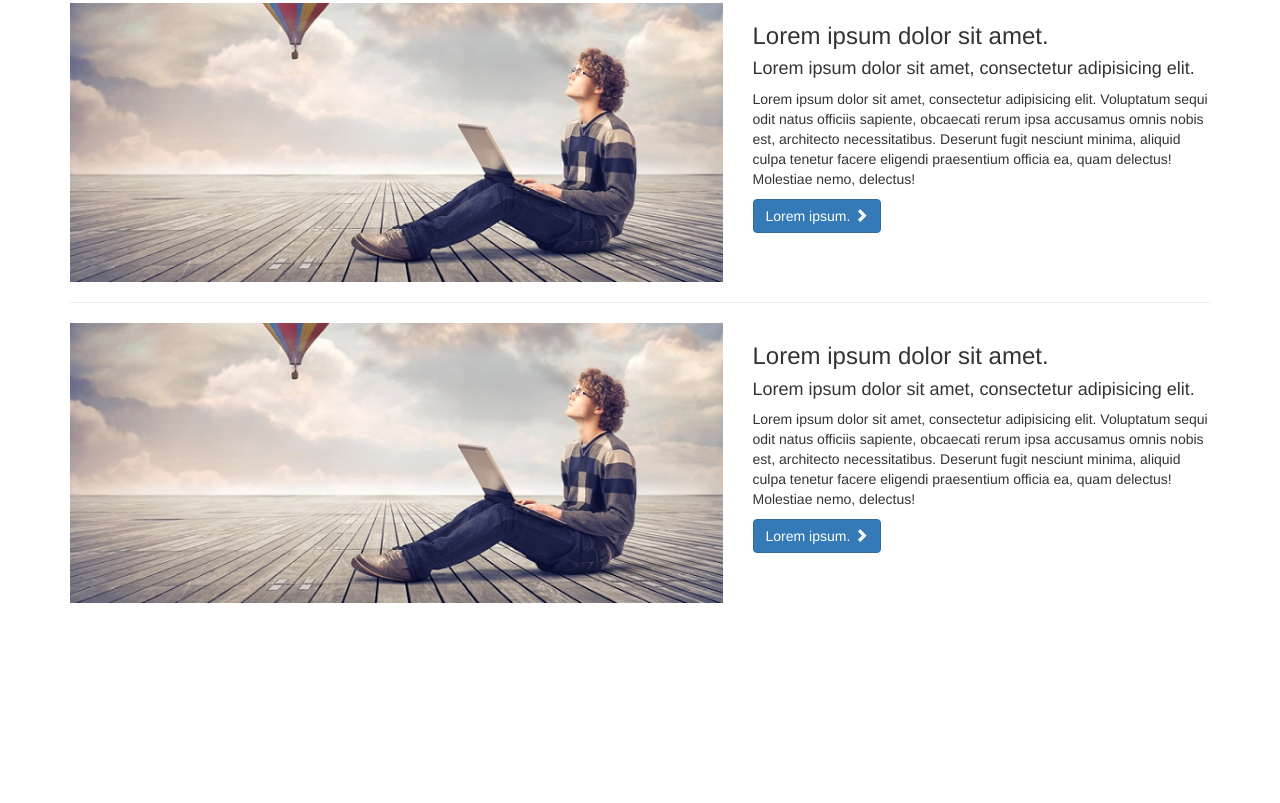
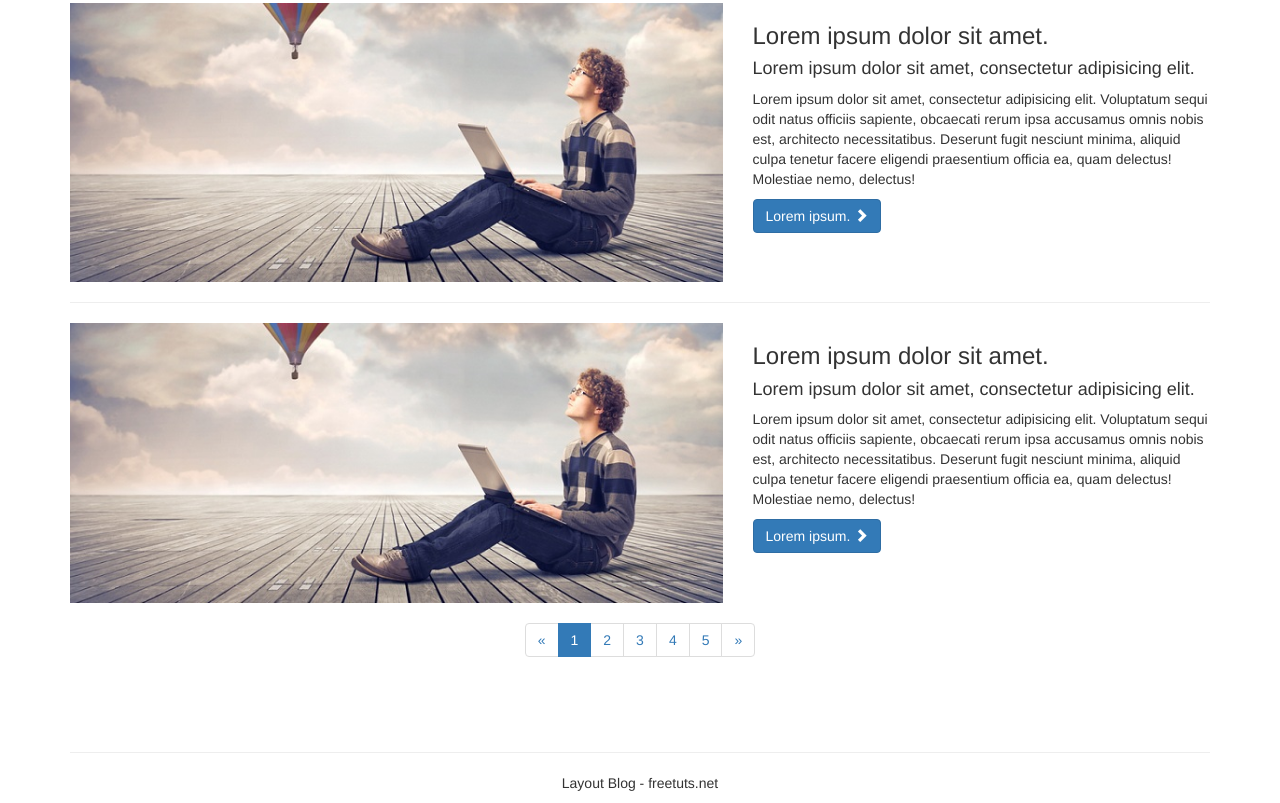
Before and after one commit to taminhtien/study-bootstrap, a plain HTML site: page blog/index.html in a window 1280 px wide. Shown: the part 859-1662 px from the top of the page. Before the commit the page ends 1462 px from the top, so only its background shows below. Drawn offline with nearby package versions, Linux system fonts and the light colour scheme.

Commit message:
Add pagination and footer, finish layout

```diff
--- a/blog/index.html
+++ b/blog/index.html
@@ -57,11 +57,13 @@
 			<p>Lorem ipsum dolor sit amet, consectetur adipisicing elit. Nam accusamus voluptatum unde, neque vero delectus iusto molestias facilis temporibus aperiam!</p>
 			<p><a href="http://freetuts.net" target="blank" class="btn btn-primary btn-lg">Lorem ipsum.</a></p>
 		</div>
+		<!-- ./jumbotron -->
 		<div class="row">
 			<div class="col-lg-12">
 				<h1 class="page-header">Lorem ipsum dolor sit amet.</h1>
 			</div>
 		</div>
+		<!-- ./row -->
 		<div class="row">
 			<div class="col-md-7">
 				<a href="#">
@@ -75,6 +77,7 @@
 				<p><a href="#" target="blank" class="btn btn-primary" id="btn-view">Lorem ipsum. <span class="glyphicon glyphicon-chevron-right"></span></a></p>
 			</div>
 		</div>
+		<!-- ./row -->
 		<hr>
 		<div class="row">
 			<div class="col-md-7">
@@ -89,6 +92,7 @@
 				<p><a href="#" target="blank" class="btn btn-primary" id="btn-view">Lorem ipsum. <span class="glyphicon glyphicon-chevron-right"></span></a></p>
 			</div>
 		</div>
+		<!-- ./row -->
 		<hr>
 		<div class="row">
 			<div class="col-md-7">
@@ -103,7 +107,45 @@
 				<p><a href="#" target="blank" class="btn btn-primary" id="btn-view">Lorem ipsum. <span class="glyphicon glyphicon-chevron-right"></span></a></p>
 			</div>
 		</div>
+		<!-- ./row -->
+		<!-- Pagination -->
+		<div class="row text-center">
+			<div class="col-lg-12">
+				<ul class="pagination">
+					<li>
+						<a href="#">&laquo;</a>
+					</li>
+					<li class="active">
+						<a href="#">1</a>
+					</li>
+					<li>
+						<a href="#">2</a>
+					</li>
+					<li>
+						<a href="#">3</a>
+					</li>
+					<li>
+						<a href="#">4</a>
+					</li>
+					<li>
+						<a href="#">5</a>
+					</li>
+					<li>
+						<a href="#">&raquo;</a>
+					</li>
+				</ul>
+			</div>
+		</div>
+		<!-- ./row ./pagination -->
+		<footer>
+			<div class="row">
+				<div class="col-lg-12 text-center">
+					<hr>
+					<p>Layout Blog - freetuts.net</p>
+				</div>
+			</div>
+		</footer>
 	</div>
-
+	<!-- ./container -->
 </body>
 </html>
```
